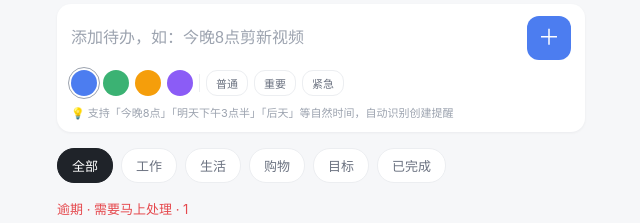
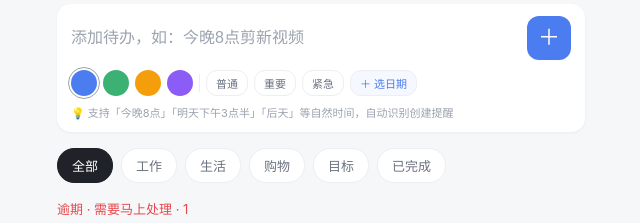
Before and after one commit to 2660422087-cyber/minimal-todo, a plain HTML site: page index.html in a window 1280 px wide. Shown: the part 293-516 px from the top of the page, 319-959 px from the left. Drawn offline with Linux system fonts and the light colour scheme.

Commit message:
选日期入口常驻显示，便于打开日历选择器

```diff
--- a/index.html
+++ b/index.html
@@ -233,7 +233,7 @@
         <button class="pri-chip" data-pri="2">普通</button>
         <button class="pri-chip" data-pri="1">重要</button>
         <button class="pri-chip" data-pri="0">紧急</button>
-        <span class="due-chip" id="dueChip" style="display:none"></span>
+        <span class="due-chip" id="dueChip">＋ 选日期</span>
       </div>
       <div class="hint">💡 支持「今晚8点」「明天下午3点半」「后天」等自然时间，自动识别创建提醒</div>
     </div>
@@ -754,8 +754,7 @@ function addTodo(){
 /* 截止选择 chip：点击打开日期时间选择器 */
 function updateDueChip(){
   var chip = document.getElementById("dueChip");
-  if(state.selDue){ chip.style.display=""; chip.textContent = "已选 " + dueLabel(state.selDue); }
-  else chip.style.display = "none";
+  chip.textContent = state.selDue ? "已选 " + dueLabel(state.selDue) : "＋ 选日期";
 }
 document.getElementById("dueChip").addEventListener("click", function(){
   document.getElementById("dtInput").value = state.selDue || "";
@@ -1006,6 +1005,7 @@ setInterval(function(){
 function init(){
   load();
   refreshAll();
+  updateDueChip();
   paintTimer();
 }
 document.addEventListener("DOMContentLoaded", init);
```
